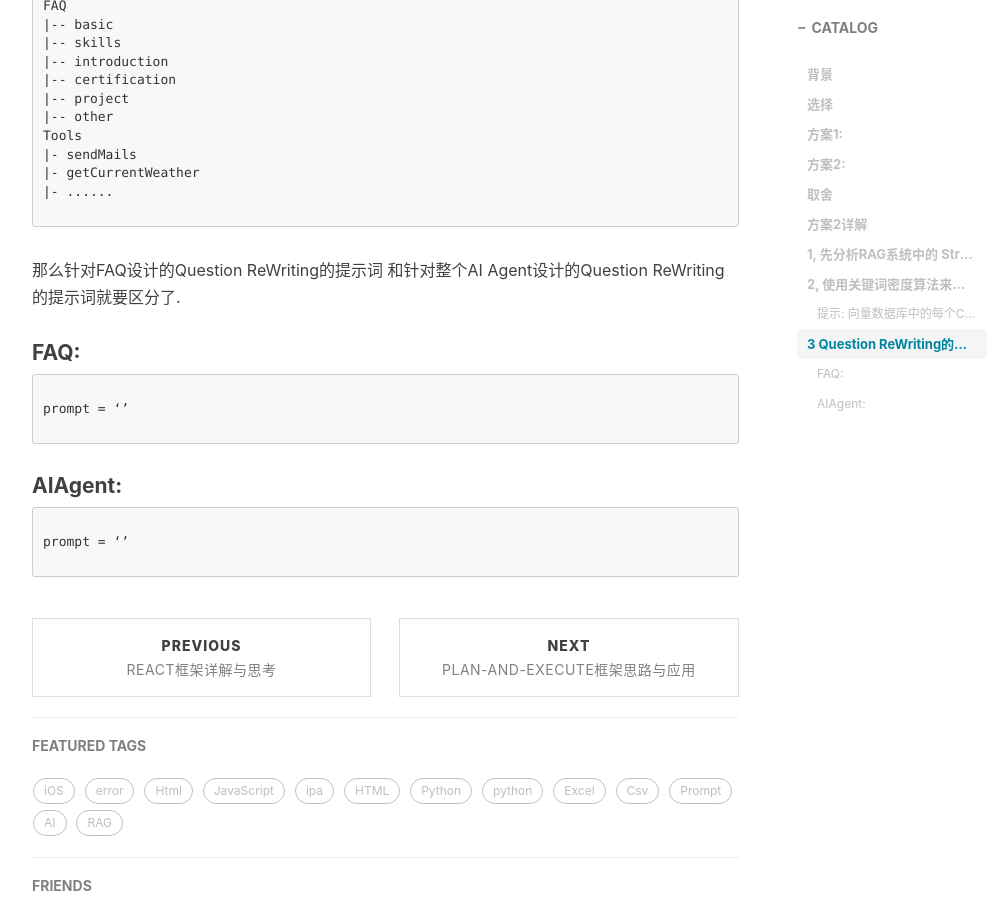
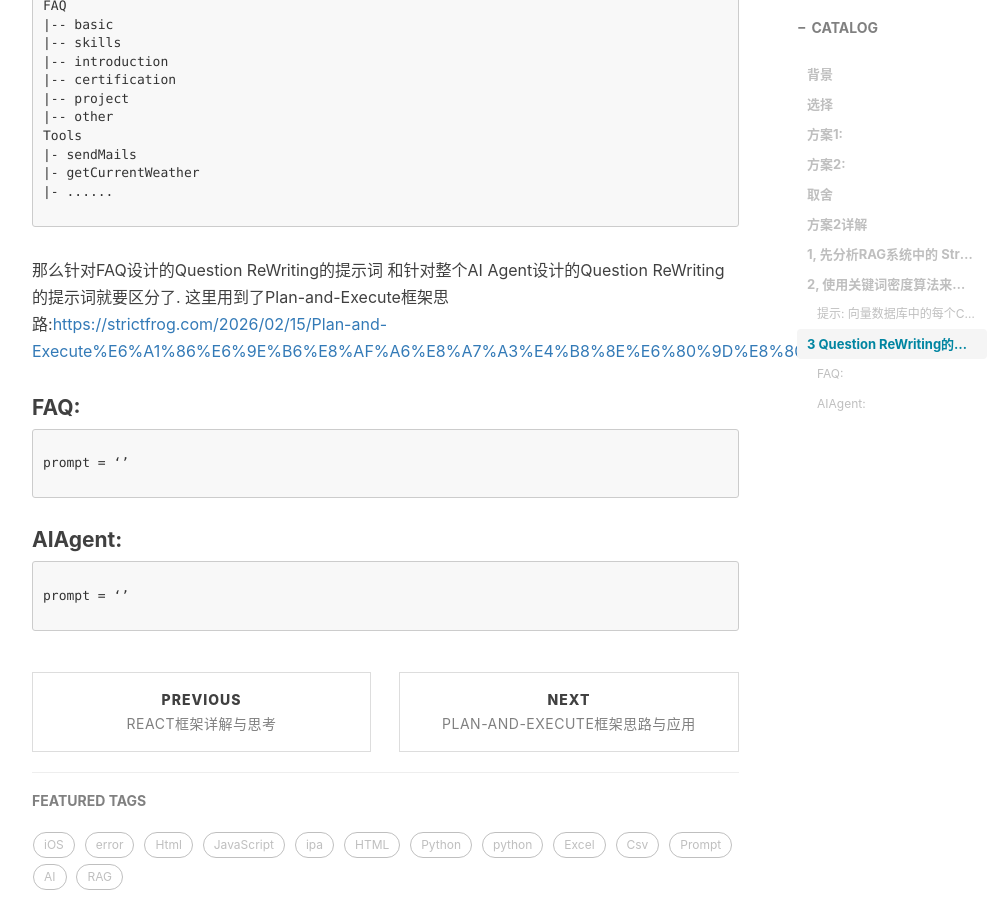
Before and after one commit to LuochuanAD/LuochuanAD.github.io, a Jekyll site: the page built from _posts/2026-02-14-RAG之Question Rewriting设计.md, in a window 1280 px wide and 900 px high, scrolled down 3224 px. Shown: the whole window, without its empty margins (233-1236 px from the left). Built offline with Jekyll 4.4.1, drawn with Linux system fonts in a browser that asks for light colours; nearby versions of some CDN libraries; comment, search, counter and statistics services are not loaded.

Commit message:
Update 2026-02-14-RAG之Question Rewriting设计.md

````diff
--- a/_posts/2026-02-14-RAG之Question Rewriting设计.md
+++ b/_posts/2026-02-14-RAG之Question Rewriting设计.md
@@ -108,6 +108,7 @@ Tools
 
 ```
 那么针对FAQ设计的Question ReWriting的提示词 和针对整个AI Agent设计的Question ReWriting的提示词就要区分了.
+这里用到了Plan-and-Execute框架思路:[https://strictfrog.com/2026/02/15/Plan-and-Execute%E6%A1%86%E6%9E%B6%E8%AF%A6%E8%A7%A3%E4%B8%8E%E6%80%9D%E8%80%83/](https://strictfrog.com/2026/02/15/Plan-and-Execute%E6%A1%86%E6%9E%B6%E8%AF%A6%E8%A7%A3%E4%B8%8E%E6%80%9D%E8%80%83/)
 
 #### FAQ:
 ```
````
